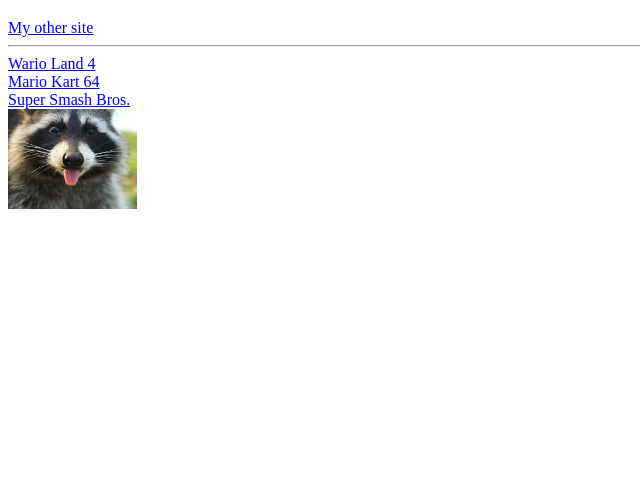
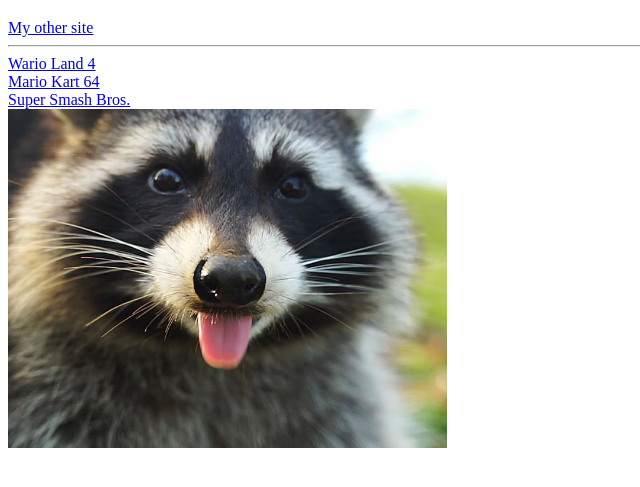
Before and after one commit to cheesechair/cheesechair.github.io, a plain HTML site: page index.html in a window 1280 px wide. Shown: the part 187-674 px from the top of the page, without its empty margins (0-640 px from the left). Drawn offline with Linux system fonts and the light colour scheme.

Commit message:
Update index.html

```diff
--- a/index.html
+++ b/index.html
@@ -18,6 +18,6 @@
 <a href="ssb.html">Super Smash Bros.</a>
 
 <br>
-<img src="tounge.png" height="100">
+<img src="tounge.png">
 
 </body>
```
